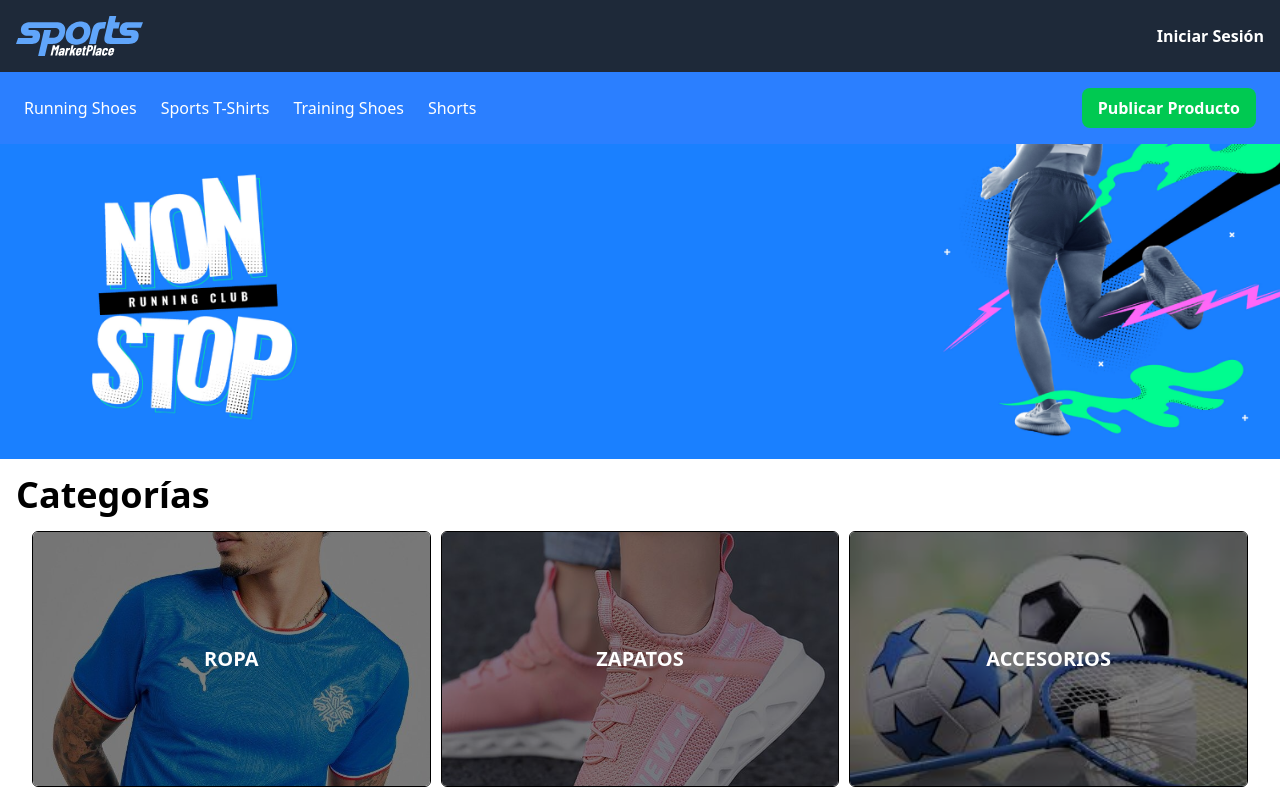
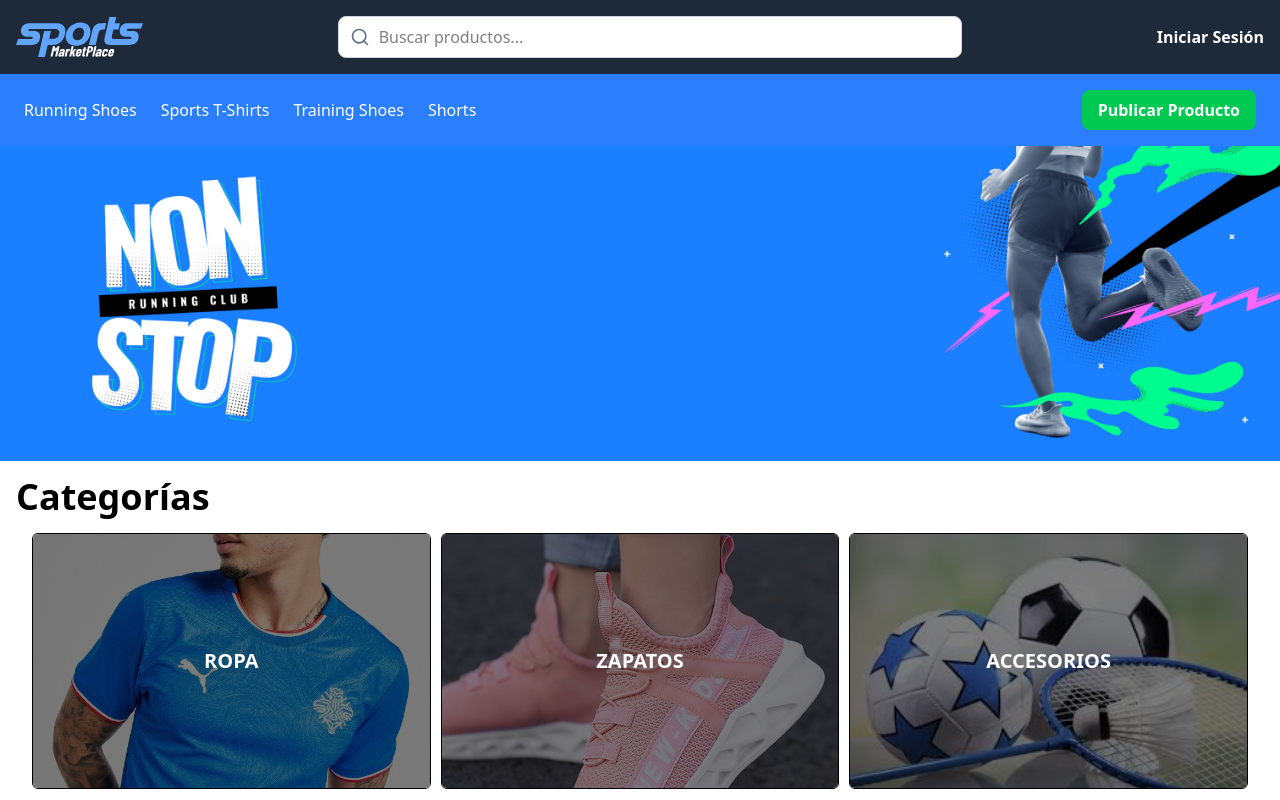
Before and after one commit to camunoz2/sport_market, a React (Vite) app in the folder frontend/: page / in a window 1280 px wide. Shown: the top 800 px of the page. Built offline with nearby package versions, Linux system fonts and the light colour scheme.

Commit message:
se coloco el buscador en el  header

```diff
--- a/frontend/src/components/header.jsx
+++ b/frontend/src/components/header.jsx
@@ -1,28 +1,25 @@
-import { useEffect } from "react";
+import { useEffect, useState } from "react";
 import { useNavigate } from "react-router";
 import { useAuth } from "../context/AuthContext";
+import { Search } from "lucide-react";
 
-const Header = () => {
+const Header = ({ products }) => {
   const { user, logout, setUser } = useAuth();
   const navigate = useNavigate();
+  const [searchTerm, setSearchTerm] = useState("");
 
   useEffect(() => {
     const loadUser = () => {
       const token = sessionStorage.getItem("jwt");
       const email = sessionStorage.getItem("email");
       if (token && email) {
-        // Set the user in the AuthContext
         setUser({ email });
       }
     };
 
     loadUser();
-
     window.addEventListener("storage", loadUser);
-
-    return () => {
-      window.removeEventListener("storage", loadUser);
-    };
+    return () => window.removeEventListener("storage", loadUser);
   }, [setUser]);
 
   const handleLogout = () => {
@@ -32,6 +29,13 @@ const Header = () => {
     navigate("/login");
   };
 
+  const handleSearch = (e) => {
+    e.preventDefault();
+    if (searchTerm.trim()) {
+      navigate(`/search?q=${searchTerm}`);
+    }
+  };
+
   return (
     <header className="p-4 bg-gray-800 shadow-md">
       <div className="container mx-auto flex items-center justify-between">
@@ -39,34 +43,36 @@ const Header = () => {
           <img src="/logo.svg" alt="Logo" className="h-10" />
         </a>
 
+        {/* Buscador */}
+        <form onSubmit={handleSearch} className="relative flex items-center w-1/2">
+          <input
+            type="text"
+            placeholder="Buscar productos..."
+            className="w-full p-2 pl-10 rounded-lg border border-gray-300 focus:outline-none bg-white"  // Aquí se agregó 'bg-white'
+            value={searchTerm}
+            onChange={(e) => setSearchTerm(e.target.value)}
+          />
+          <Search className="absolute left-3 text-gray-500" size={20} />
+        </form>
         <div className="flex items-center">
           {user ? (
             <>
               <div className="flex flex-col mr-4">
-                <a className="text-white font-bold text-center" href="/profile">
-                  Mi Perfil
-                </a>
-                <span className="text-white">Holas, {user.email}</span>
-                <button
-                  className="text-white font-bold hover:underline"
-                  onClick={handleLogout}
-                >
+                <a className="text-white font-bold text-center" href="/profile">Mi Perfil</a>
+                <span className="text-white">Hola, {user.email}</span>
+                <button className="text-white font-bold hover:underline" onClick={handleLogout}>
                   Cerrar Sesión
                 </button>
               </div>
               <div className="relative">
                 <img src="/carticon.svg" alt="Carrito" className="h-8" />
-                <span className="absolute bottom-0 right-0 inline-flex items-center justify-center w-4 h-4 text-xs font-bold leading-none text-red-100 bg-red-600 rounded-full">
+                <span className="absolute bottom-0 right-0 inline-flex items-center justify-center w-4 h-4 text-xs font-bold text-red-100 bg-red-600 rounded-full">
                   3
                 </span>
               </div>
             </>
           ) : (
-
-            <button
-              className="text-white font-bold hover:underline"
-              onClick={() => navigate("/login")}
-            >
+            <button className="text-white font-bold hover:underline" onClick={() => navigate("/login")}>
               Iniciar Sesión
             </button>
           )}
```
